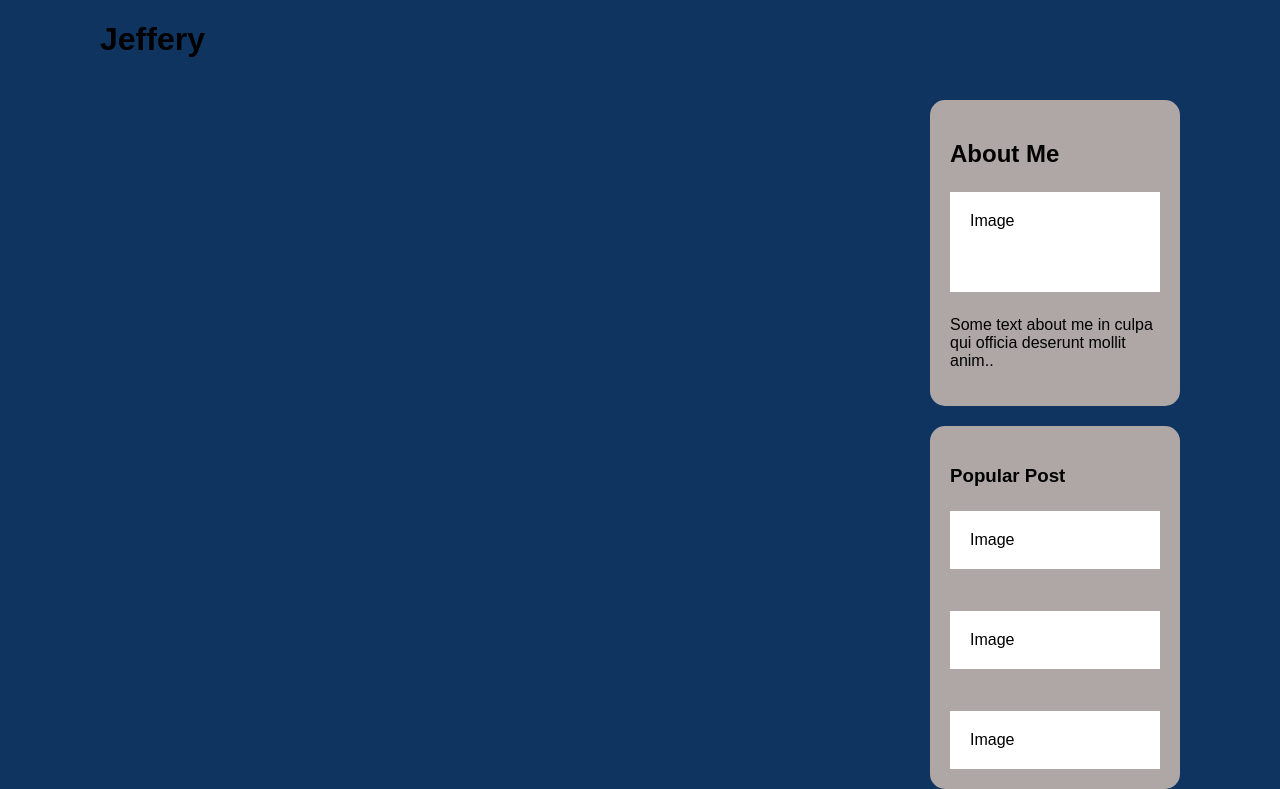
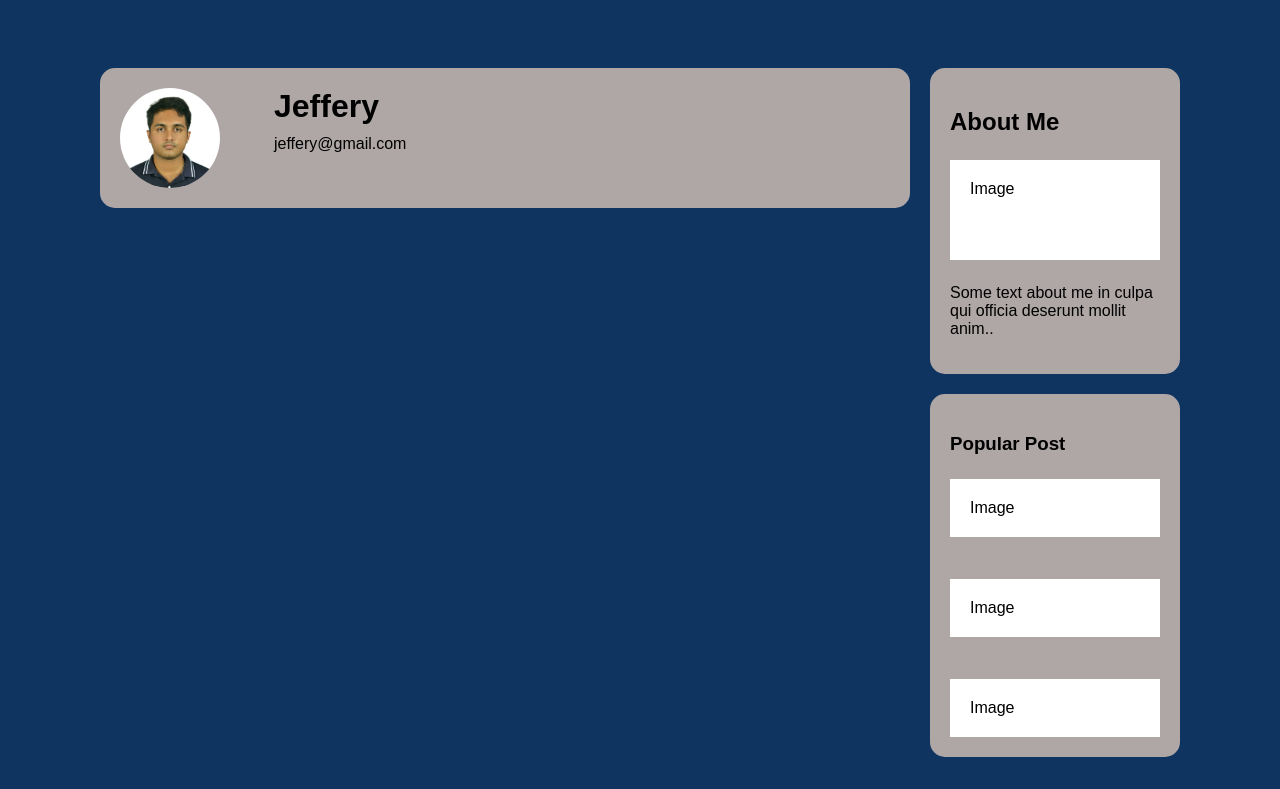
Before and after one commit to Bevanwhite/flask-website, a Flask app: page /account in a window 1280 px wide. Shown: the part 69-858 px from the top of the page. After the commit the page ends 826 px from the top, so only its background shows below. Run offline with Flask 2, Linux system fonts and the light colour scheme; a user stored in the database is signed in.

Commit message:
added the the account page and it design

```diff
--- a/origami/static/css/style.css
+++ b/origami/static/css/style.css
@@ -175,3 +175,29 @@
     color: red;
     margin-top: 5px;
 }
+
+.profile-pic{
+    display: inline-block;
+    vertical-align:top;
+    border-radius: 50%;
+    width:100px;
+}
+
+.imgfile{
+    float: left;
+    width:10%;
+}
+.text-file{
+    float: right;
+    width: 80%;
+    margin: 0;
+}
+
+.text-file h1, .text-file p{
+    margin: 0 0 10px 0;
+}
+.card:after{
+    content: "";
+    display: table;
+    clear: both;
+}
--- a/origami/templates/account.html
+++ b/origami/templates/account.html
@@ -1,4 +1,17 @@
 {% extends "layout.html" %}
 {% block content %}
-    <h1>{{current_user.username}}</h1>
+<div class="container">
+    <div class="row">
+        <div class="leftcolumn">
+            <div class="card">
+                <div class="imgfile">
+                    <img src="{{url_for('static',filename='images/N9265948.jpg')}}" class="profile-pic" alt="">
+                </div>
+                <div class="text-file">
+                    <h1>{{current_user.username}}</h1>
+                    <p>{{current_user.email}}</p>
+                </div>
+            </div>
+        </div>
+    <h1></h1>
 {% endblock content %}
```
Also changed, not shown: origami/static/images/N9265948.jpg (added).
